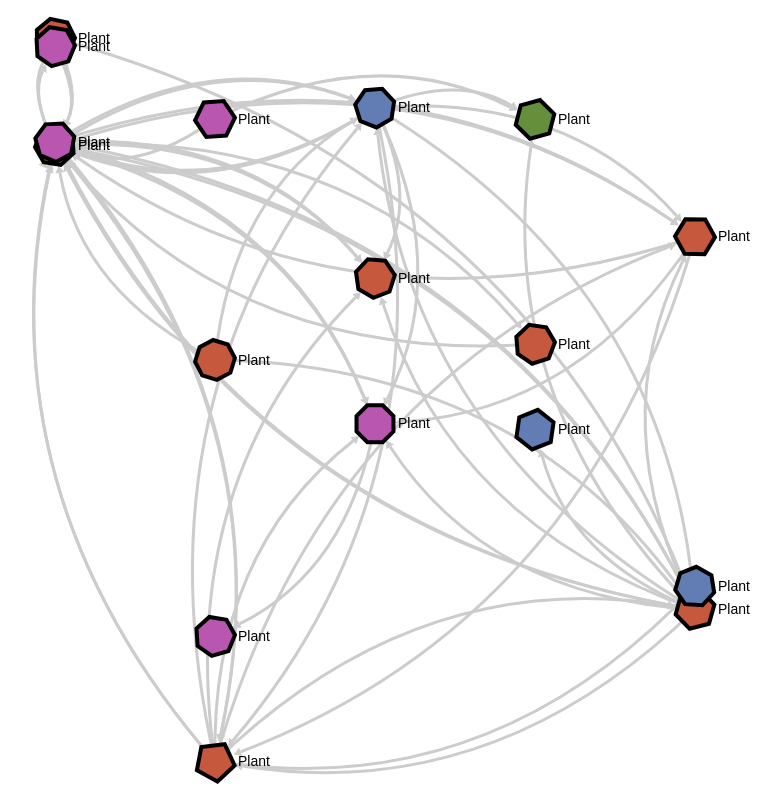
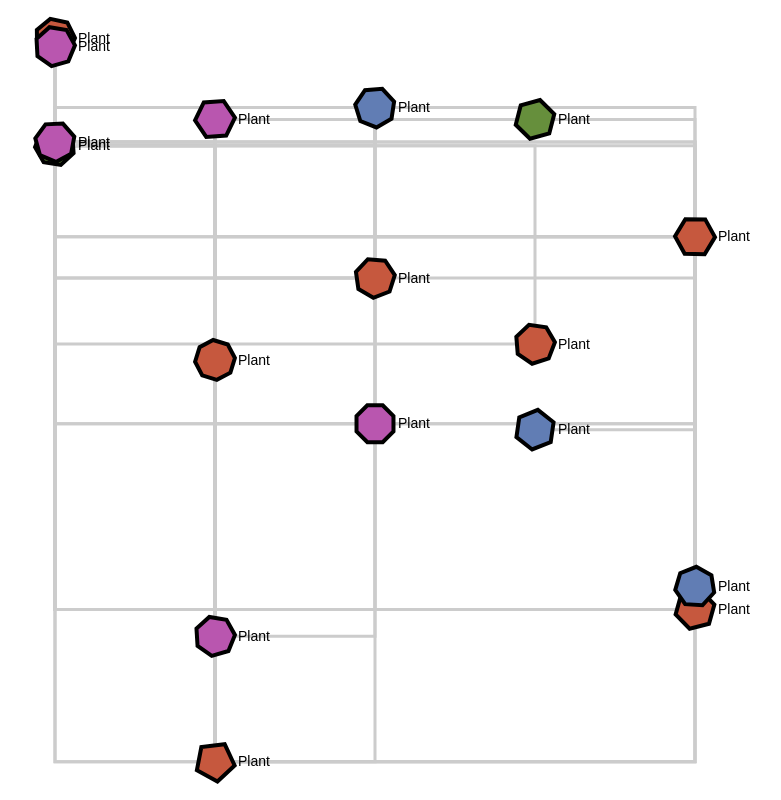
Before and after one commit to gayakwad/network-visualization, a plain HTML site: page index.html in a window 1280 px wide. Shown: the whole page, without its empty margins (265-1046 px from the left). Drawn offline with Linux system fonts and the light colour scheme.

Commit message:
square edges

```diff
--- a/index.html
+++ b/index.html
@@ -2,6 +2,7 @@
 <script src="javascript/jquery/jquery-2.2.3.min.js"></script>
 <script src="javascript/sigma/plugins/sigma.renderers.customShapes.min.js"></script>
 <script src="javascript/sigma/plugins/sigma.plugins.dragNodes.min.js"></script>
+<script src="javascript/sigma/sigma.renderers.canvas.js"></script>
 
 <div id="container">
     <style>
@@ -20,6 +21,47 @@
 
     $.getJSON("data/supply-chain.json", function (data) {
         console.log(data);
+
+        //sigma.utils.pkg('sigma.canvas.edges');
+        sigma.canvas.edges.t = function(edge, source, target, context, settings) {
+            var color = edge.color,
+                    prefix = settings('prefix') || '',
+                    edgeColor = settings('edgeColor'),
+                    defaultNodeColor = settings('defaultNodeColor'),
+                    defaultEdgeColor = settings('defaultEdgeColor');
+
+            if (!color)
+                switch (edgeColor) {
+                    case 'source':
+                        color = source.color || defaultNodeColor;
+                        break;
+                    case 'target':
+                        color = target.color || defaultNodeColor;
+                        break;
+                    default:
+                        color = defaultEdgeColor;
+                        break;
+                }
+
+            context.strokeStyle = color;
+            context.lineWidth = edge[prefix + 'size'] || 1;
+            context.beginPath();
+            context.moveTo(
+                    source[prefix + 'x'],
+                    source[prefix + 'y']
+            );
+            context.lineTo(
+                    source[prefix + 'x'],
+                    target[prefix + 'y']
+            );
+            context.lineTo(
+                    target[prefix + 'x'],
+                    target[prefix + 'y']
+            );
+            context.stroke();
+        };
+
+        console.log(sigma.canvas.edges.t);
 
         var i,
                 s,
@@ -96,7 +138,7 @@
         for (i = 0; i < data.edges.length; i++) {
             var edge = data.edges[i];
             edge["size"] = 2;
-            edge["type"] = 'curvedArrow';
+            edge["type"] = 't';
             edge["color"] = '#ccc';
             edge["hover_color"] = '#000';
             g.edges.push(edge);
--- /dev/null
+++ b/javascript/sigma/sigma.renderers.canvas.js
@@ -0,0 +1,442 @@
+;(function(undefined) {
+  'use strict';
+
+  if (typeof sigma === 'undefined')
+    throw 'sigma is not declared';
+
+  if (typeof conrad === 'undefined')
+    throw 'conrad is not declared';
+
+  // Initialize packages:
+  sigma.utils.pkg('sigma.renderers');
+
+  /**
+   * This function is the constructor of the canvas sigma's renderer.
+   *
+   * @param  {sigma.classes.graph}            graph    The graph to render.
+   * @param  {sigma.classes.camera}           camera   The camera.
+   * @param  {configurable}           settings The sigma instance settings
+   *                                           function.
+   * @param  {object}                 object   The options object.
+   * @return {sigma.renderers.canvas}          The renderer instance.
+   */
+  sigma.renderers.canvas = function(graph, camera, settings, options) {
+    if (typeof options !== 'object')
+      throw 'sigma.renderers.canvas: Wrong arguments.';
+
+    if (!(options.container instanceof HTMLElement))
+      throw 'Container not found.';
+
+    var k,
+        i,
+        l,
+        a,
+        fn,
+        self = this;
+
+    sigma.classes.dispatcher.extend(this);
+
+    // Initialize main attributes:
+    Object.defineProperty(this, 'conradId', {
+      value: sigma.utils.id()
+    });
+    this.graph = graph;
+    this.camera = camera;
+    this.contexts = {};
+    this.domElements = {};
+    this.options = options;
+    this.container = this.options.container;
+    this.settings = (
+        typeof options.settings === 'object' &&
+        options.settings
+      ) ?
+        settings.embedObjects(options.settings) :
+        settings;
+
+    // Node indexes:
+    this.nodesOnScreen = [];
+    this.edgesOnScreen = [];
+
+    // Conrad related attributes:
+    this.jobs = {};
+
+    // Find the prefix:
+    this.options.prefix = 'renderer' + this.conradId + ':';
+
+    // Initialize the DOM elements:
+    if (
+      !this.settings('batchEdgesDrawing')
+    ) {
+      this.initDOM('canvas', 'scene');
+      this.contexts.edges = this.contexts.scene;
+      this.contexts.nodes = this.contexts.scene;
+      this.contexts.labels = this.contexts.scene;
+    } else {
+      this.initDOM('canvas', 'edges');
+      this.initDOM('canvas', 'scene');
+      this.contexts.nodes = this.contexts.scene;
+      this.contexts.labels = this.contexts.scene;
+    }
+
+    this.initDOM('canvas', 'mouse');
+    this.contexts.hover = this.contexts.mouse;
+
+    // Initialize captors:
+    this.captors = [];
+    a = this.options.captors || [sigma.captors.mouse, sigma.captors.touch];
+    for (i = 0, l = a.length; i < l; i++) {
+      fn = typeof a[i] === 'function' ? a[i] : sigma.captors[a[i]];
+      this.captors.push(
+        new fn(
+          this.domElements.mouse,
+          this.camera,
+          this.settings
+        )
+      );
+    }
+
+    // Deal with sigma events:
+    sigma.misc.bindEvents.call(this, this.options.prefix);
+    sigma.misc.drawHovers.call(this, this.options.prefix);
+
+    this.resize(false);
+  };
+
+
+
+
+  /**
+   * This method renders the graph on the canvases.
+   *
+   * @param  {?object}                options Eventually an object of options.
+   * @return {sigma.renderers.canvas}         Returns the instance itself.
+   */
+  sigma.renderers.canvas.prototype.render = function(options) {
+    options = options || {};
+
+    var a,
+        i,
+        k,
+        l,
+        o,
+        id,
+        end,
+        job,
+        start,
+        edges,
+        renderers,
+        rendererType,
+        batchSize,
+        tempGCO,
+        index = {},
+        graph = this.graph,
+        nodes = this.graph.nodes,
+        prefix = this.options.prefix || '',
+        drawEdges = this.settings(options, 'drawEdges'),
+        drawNodes = this.settings(options, 'drawNodes'),
+        drawLabels = this.settings(options, 'drawLabels'),
+        drawEdgeLabels = this.settings(options, 'drawEdgeLabels'),
+        embedSettings = this.settings.embedObjects(options, {
+          prefix: this.options.prefix
+        });
+
+    // Call the resize function:
+    this.resize(false);
+
+    // Check the 'hideEdgesOnMove' setting:
+    if (this.settings(options, 'hideEdgesOnMove'))
+      if (this.camera.isAnimated || this.camera.isMoving)
+        drawEdges = false;
+
+    // Apply the camera's view:
+    this.camera.applyView(
+      undefined,
+      this.options.prefix,
+      {
+        width: this.width,
+        height: this.height
+      }
+    );
+
+    // Clear canvases:
+    this.clear();
+
+    // Kill running jobs:
+    for (k in this.jobs)
+      if (conrad.hasJob(k))
+        conrad.killJob(k);
+
+    // Find which nodes are on screen:
+    this.edgesOnScreen = [];
+    this.nodesOnScreen = this.camera.quadtree.area(
+      this.camera.getRectangle(this.width, this.height)
+    );
+
+    for (a = this.nodesOnScreen, i = 0, l = a.length; i < l; i++)
+      index[a[i].id] = a[i];
+
+    // Draw edges:
+    // - If settings('batchEdgesDrawing') is true, the edges are displayed per
+    //   batches. If not, they are drawn in one frame.
+    if (drawEdges) {
+      // First, let's identify which edges to draw. To do this, we just keep
+      // every edges that have at least one extremity displayed according to
+      // the quadtree and the "hidden" attribute. We also do not keep hidden
+      // edges.
+      for (a = graph.edges(), i = 0, l = a.length; i < l; i++) {
+        o = a[i];
+        if (
+          (index[o.source] || index[o.target]) &&
+          (!o.hidden && !nodes(o.source).hidden && !nodes(o.target).hidden)
+        )
+          this.edgesOnScreen.push(o);
+      }
+
+      // If the "batchEdgesDrawing" settings is true, edges are batched:
+      if (this.settings(options, 'batchEdgesDrawing')) {
+        id = 'edges_' + this.conradId;
+        batchSize = embedSettings('canvasEdgesBatchSize');
+
+        edges = this.edgesOnScreen;
+        l = edges.length;
+
+        start = 0;
+        end = Math.min(edges.length, start + batchSize);
+
+        job = function() {
+          tempGCO = this.contexts.edges.globalCompositeOperation;
+          this.contexts.edges.globalCompositeOperation = 'destination-over';
+
+          renderers = sigma.canvas.edges;
+          for (i = start; i < end; i++) {
+            o = edges[i];
+            (renderers[
+              o.type || this.settings(options, 'defaultEdgeType')
+            ] || renderers.def)(
+              o,
+              graph.nodes(o.source),
+              graph.nodes(o.target),
+              this.contexts.edges,
+              embedSettings
+            );
+          }
+
+          // Draw edge labels:
+          if (drawEdgeLabels) {
+            renderers = sigma.canvas.edges.labels;
+            for (i = start; i < end; i++) {
+              o = edges[i];
+              if (!o.hidden)
+                (renderers[
+                  o.type || this.settings(options, 'defaultEdgeType')
+                ] || renderers.def)(
+                  o,
+                  graph.nodes(o.source),
+                  graph.nodes(o.target),
+                  this.contexts.labels,
+                  embedSettings
+                );
+            }
+          }
+
+          // Restore original globalCompositeOperation:
+          this.contexts.edges.globalCompositeOperation = tempGCO;
+
+          // Catch job's end:
+          if (end === edges.length) {
+            delete this.jobs[id];
+            return false;
+          }
+
+          start = end + 1;
+          end = Math.min(edges.length, start + batchSize);
+          return true;
+        };
+
+        this.jobs[id] = job;
+        conrad.addJob(id, job.bind(this));
+
+      // If not, they are drawn in one frame:
+      } else {
+        renderers = sigma.canvas.edges;
+        for (a = this.edgesOnScreen, i = 0, l = a.length; i < l; i++) {
+          o = a[i];
+          (renderers[
+            o.type || this.settings(options, 'defaultEdgeType')
+          ] || renderers.def)(
+            o,
+            graph.nodes(o.source),
+            graph.nodes(o.target),
+            this.contexts.edges,
+            embedSettings
+          );
+        }
+
+        // Draw edge labels:
+        // - No batching
+        if (drawEdgeLabels) {
+          renderers = sigma.canvas.edges.labels;
+          for (a = this.edgesOnScreen, i = 0, l = a.length; i < l; i++)
+            if (!a[i].hidden)
+              (renderers[
+                a[i].type || this.settings(options, 'defaultEdgeType')
+              ] || renderers.def)(
+                a[i],
+                graph.nodes(a[i].source),
+                graph.nodes(a[i].target),
+                this.contexts.labels,
+                embedSettings
+              );
+        }
+      }
+    }
+
+    // Draw nodes:
+    // - No batching
+    if (drawNodes) {
+      renderers = sigma.canvas.nodes;
+      for (a = this.nodesOnScreen, i = 0, l = a.length; i < l; i++)
+        if (!a[i].hidden)
+          (renderers[
+            a[i].type || this.settings(options, 'defaultNodeType')
+          ] || renderers.def)(
+            a[i],
+            this.contexts.nodes,
+            embedSettings
+          );
+    }
+
+    // Draw labels:
+    // - No batching
+    if (drawLabels) {
+      renderers = sigma.canvas.labels;
+      for (a = this.nodesOnScreen, i = 0, l = a.length; i < l; i++)
+        if (!a[i].hidden)
+          (renderers[
+            a[i].type || this.settings(options, 'defaultNodeType')
+          ] || renderers.def)(
+            a[i],
+            this.contexts.labels,
+            embedSettings
+          );
+    }
+
+    this.dispatchEvent('render');
+
+    return this;
+  };
+
+  /**
+   * This method creates a DOM element of the specified type, switches its
+   * position to "absolute", references it to the domElements attribute, and
+   * finally appends it to the container.
+   *
+   * @param  {string} tag The label tag.
+   * @param  {string} id  The id of the element (to store it in "domElements").
+   */
+  sigma.renderers.canvas.prototype.initDOM = function(tag, id) {
+    var dom = document.createElement(tag);
+
+    dom.style.position = 'absolute';
+    dom.setAttribute('class', 'sigma-' + id);
+
+    this.domElements[id] = dom;
+    this.container.appendChild(dom);
+
+    if (tag.toLowerCase() === 'canvas')
+      this.contexts[id] = dom.getContext('2d');
+  };
+
+  /**
+   * This method resizes each DOM elements in the container and stores the new
+   * dimensions. Then, it renders the graph.
+   *
+   * @param  {?number}                width  The new width of the container.
+   * @param  {?number}                height The new height of the container.
+   * @return {sigma.renderers.canvas}        Returns the instance itself.
+   */
+  sigma.renderers.canvas.prototype.resize = function(w, h) {
+    var k,
+        oldWidth = this.width,
+        oldHeight = this.height,
+        pixelRatio = sigma.utils.getPixelRatio();
+
+    if (w !== undefined && h !== undefined) {
+      this.width = w;
+      this.height = h;
+    } else {
+      this.width = this.container.offsetWidth;
+      this.height = this.container.offsetHeight;
+
+      w = this.width;
+      h = this.height;
+    }
+
+    if (oldWidth !== this.width || oldHeight !== this.height) {
+      for (k in this.domElements) {
+        this.domElements[k].style.width = w + 'px';
+        this.domElements[k].style.height = h + 'px';
+
+        if (this.domElements[k].tagName.toLowerCase() === 'canvas') {
+          this.domElements[k].setAttribute('width', (w * pixelRatio) + 'px');
+          this.domElements[k].setAttribute('height', (h * pixelRatio) + 'px');
+
+          if (pixelRatio !== 1)
+            this.contexts[k].scale(pixelRatio, pixelRatio);
+        }
+      }
+    }
+
+    return this;
+  };
+
+  /**
+   * This method clears each canvas.
+   *
+   * @return {sigma.renderers.canvas} Returns the instance itself.
+   */
+  sigma.renderers.canvas.prototype.clear = function() {
+    for (var k in this.contexts) {
+      this.contexts[k].clearRect(0, 0, this.width, this.height);
+    }
+
+    return this;
+  };
+
+  /**
+   * This method kills contexts and other attributes.
+   */
+  sigma.renderers.canvas.prototype.kill = function() {
+    var k,
+        captor;
+
+    // Kill captors:
+    while ((captor = this.captors.pop()))
+      captor.kill();
+    delete this.captors;
+
+    // Kill contexts:
+    for (k in this.domElements) {
+      this.domElements[k].parentNode.removeChild(this.domElements[k]);
+      delete this.domElements[k];
+      delete this.contexts[k];
+    }
+    delete this.domElements;
+    delete this.contexts;
+  };
+
+
+
+
+  /**
+   * The labels, nodes and edges renderers are stored in the three following
+   * objects. When an element is drawn, its type will be checked and if a
+   * renderer with the same name exists, it will be used. If not found, the
+   * default renderer will be used instead.
+   *
+   * They are stored in different files, in the "./canvas" folder.
+   */
+  sigma.utils.pkg('sigma.canvas.nodes');
+  sigma.utils.pkg('sigma.canvas.edges');
+  sigma.utils.pkg('sigma.canvas.labels');
+}).call(this);
```
